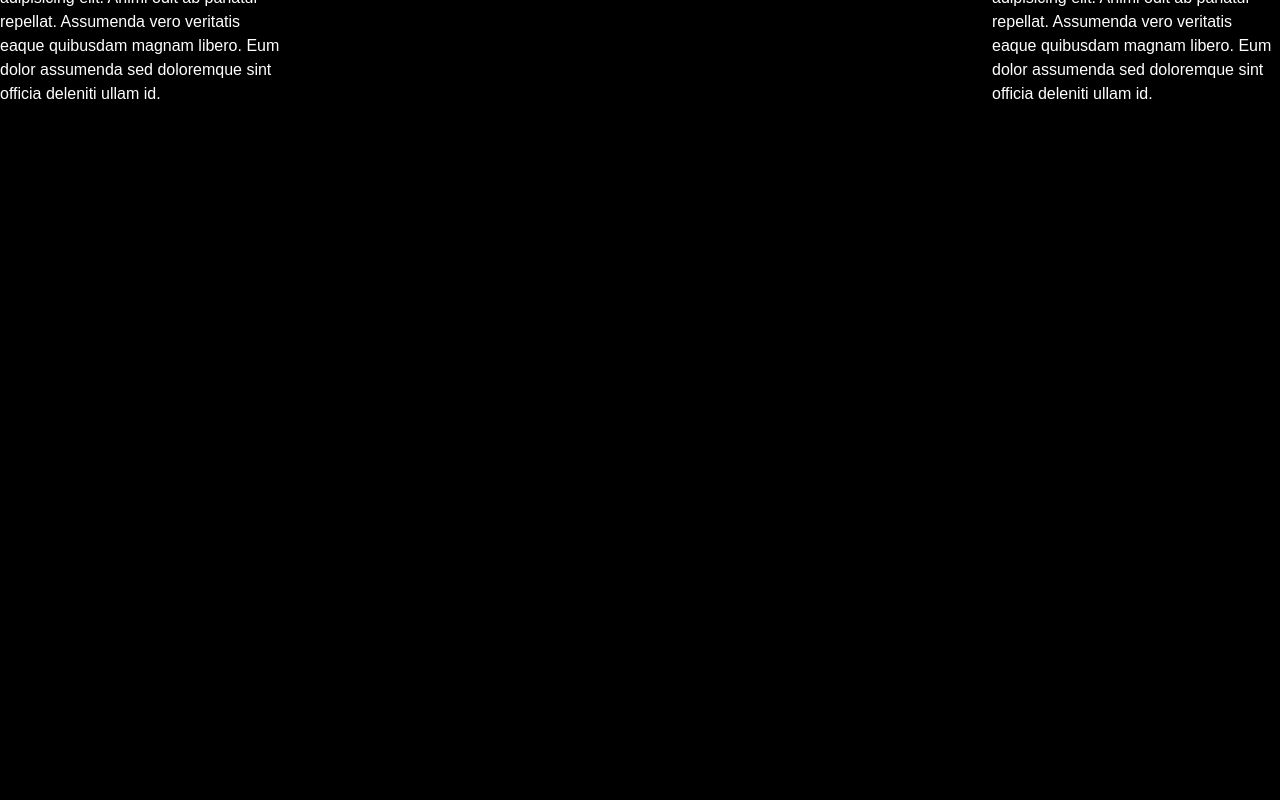
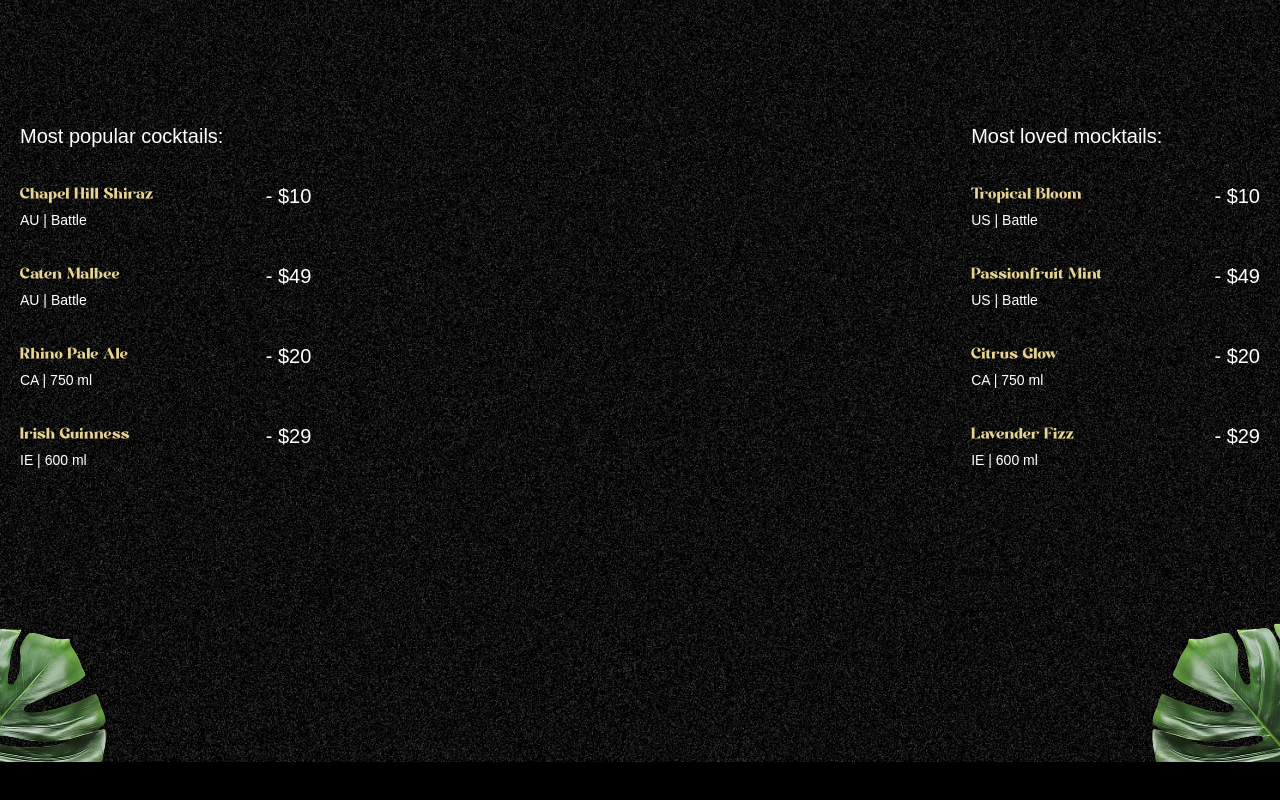
Before and after one commit to AjayKumarN-2255/CocktailPage, a React app: page / in a window 1280 px wide. Shown: the part 838-1638 px from the top of the page. Built offline with nearby package versions, Linux system fonts and the light colour scheme; the HTML template or start-up script is replaced by a standard one; a web font is replaced by a local one.

Commit message:
compeleted cocktails section

```diff
--- a/src/App.jsx
+++ b/src/App.jsx
@@ -3,6 +3,7 @@
 
 import Navbar from './components/Navbar';
 import Hero from './components/Hero';
+import Cocktails from './components/Cocktails';
 
 gsap.registerPlugin(ScrollTrigger, SplitText);
 
@@ -11,18 +12,8 @@
     <main>
       <Navbar />
       <Hero />
-      <div className="h-screen flex justify-between">
-        <p className='max-w-2xs'>Lorem, ipsum dolor sit amet consectetur adipisicing elit. Animi odit ab pariatur repellat.
-          Assumenda vero veritatis eaque quibusdam magnam libero.
-          Eum dolor assumenda sed doloremque sint officia deleniti ullam id.
-        </p>
-
-        <pm className='max-w-2xs'>Lorem, ipsum dolor sit amet consectetur adipisicing elit. Animi odit ab pariatur repellat.
-          Assumenda vero veritatis eaque quibusdam magnam libero.
-          Eum dolor assumenda sed doloremque sint officia deleniti ullam id.
-        </pm>
-      </div>
-      <div className="h-screen"></div>
+      <Cocktails />
+      <div className="min-h-screen"></div>
     </main>
   )
 }
--- /dev/null
+++ b/src/components/Cocktails.jsx
@@ -0,0 +1,68 @@
+import { cocktailLists, mockTailLists } from '../constants/index'
+import { useGSAP } from '@gsap/react'
+import gsap from 'gsap'
+
+function Cocktails() {
+
+    useGSAP(() => {
+        const parallaxTimeline = gsap.timeline({
+            scrollTrigger: {
+                trigger: '#cocktails',
+                start: 'top 30%',
+                end: 'bottom 60%',
+                scrub: true
+            }
+        })
+
+        parallaxTimeline
+            .from('#c-left-leaf', {
+                x: -100, y: 100
+            })
+            .from('#c-right-leaf', {
+                x: 100, y: 100
+            })
+    }, [])
+
+    return (
+        <section id="cocktails" className="noisy">
+            <img src="/images/cocktail-left-leaf.png" alt="l-leaf" id="c-left-leaf" />
+            <img src="/images/cocktail-right-leaf.png" alt="r-leaf" id="c-right-leaf" />
+
+            <div className="list">
+                <div className="popular">
+                    <h2>Most popular cocktails:</h2>
+
+                    <ul>
+                        {cocktailLists.map(({ name, country, detail, price }) => (
+                            <li key={name}>
+                                <div className="md:me-28">
+                                    <h3>{name}</h3>
+                                    <p>{country} | {detail}</p>
+                                </div>
+                                <span>- {price}</span>
+                            </li>
+                        ))}
+                    </ul>
+                </div>
+
+                <div className="loved">
+                    <h2>Most loved mocktails:</h2>
+
+                    <ul>
+                        {mockTailLists.map(({ name, country, detail, price }) => (
+                            <li key={name}>
+                                <div className="me-28">
+                                    <h3>{name}</h3>
+                                    <p>{country} | {detail}</p>
+                                </div>
+                                <span>- {price}</span>
+                            </li>
+                        ))}
+                    </ul>
+                </div>
+            </div>
+        </section>
+    )
+}
+
+export default Cocktails
--- a/src/components/Hero.jsx
+++ b/src/components/Hero.jsx
@@ -106,6 +106,7 @@
                     ref={videoRef}
                     muted
                     playsInline
+                    // className='bg-red-500'
                     preload="auto"
                     src="/videos/output.mp4"
                 />
--- a/src/constants/index.js
+++ b/src/constants/index.js
@@ -17,6 +17,63 @@
     },
 ];
 
+const cocktailLists = [
+    {
+       name: "Chapel Hill Shiraz",
+       country: "AU",
+       detail: "Battle",
+       price: "$10",
+    },
+    {
+       name: "Caten Malbee",
+       country: "AU",
+       detail: "Battle",
+       price: "$49",
+    },
+    {
+       name: "Rhino Pale Ale",
+       country: "CA",
+       detail: "750 ml",
+       price: "$20",
+    },
+    {
+       name: "Irish Guinness",
+       country: "IE",
+       detail: "600 ml",
+       price: "$29",
+    },
+   ];
+
+   const mockTailLists = [
+    {
+       name: "Tropical Bloom",
+       country: "US",
+       detail: "Battle",
+       price: "$10",
+    },
+    {
+       name: "Passionfruit Mint",
+       country: "US",
+       detail: "Battle",
+       price: "$49",
+    },
+    {
+       name: "Citrus Glow",
+       country: "CA",
+       detail: "750 ml",
+       price: "$20",
+    },
+    {
+       name: "Lavender Fizz",
+       country: "IE",
+       detail: "600 ml",
+       price: "$29",
+    },
+   ];
+
+
 export {
-    navLinks
+    navLinks,
+    cocktailLists,
+    mockTailLists
 }
```
